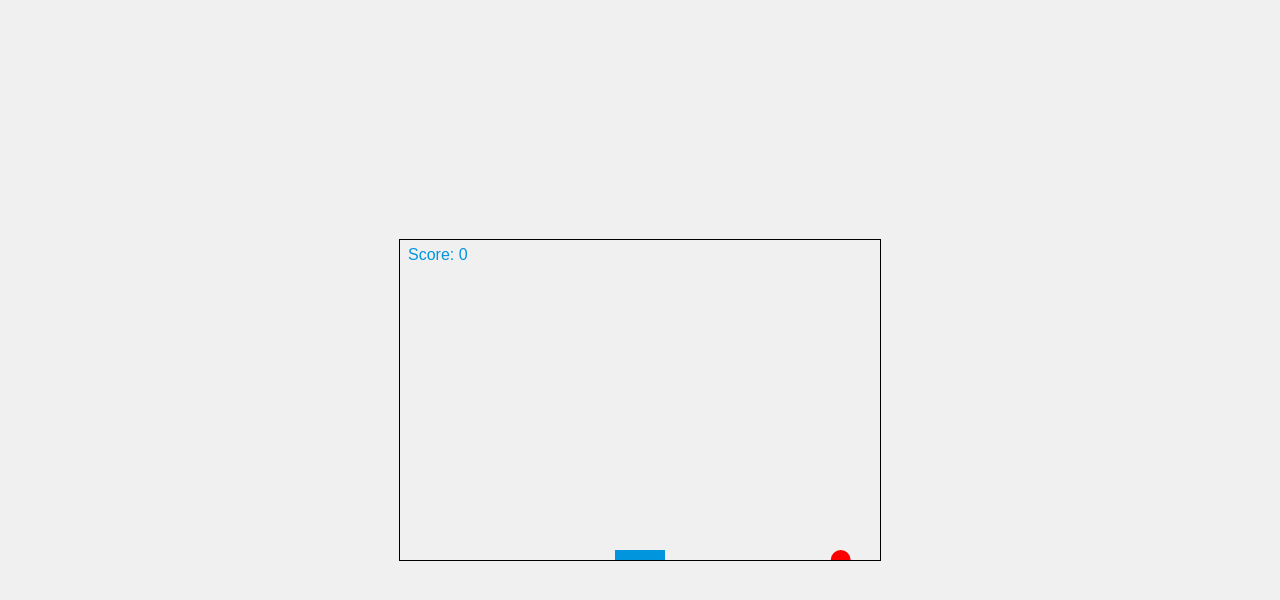
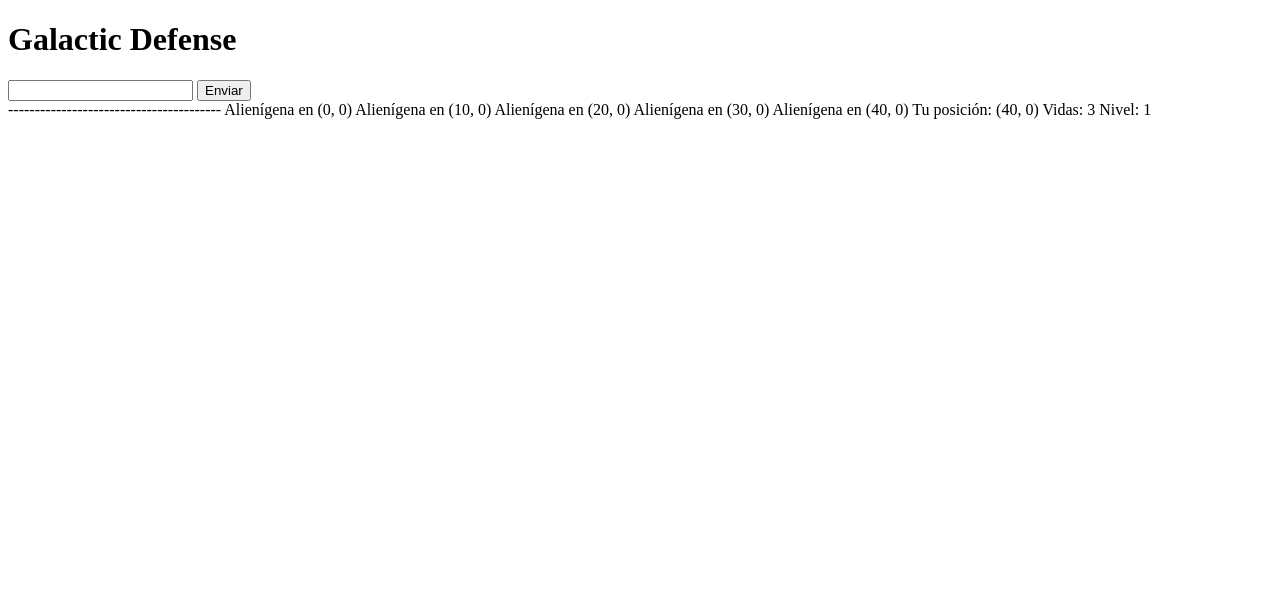
Before and after one commit to rflandivar/catch-the-fruit, a plain HTML site: page index.html in a window 1280 px wide. Drawn offline with Linux system fonts and the light colour scheme.

Commit message:
Add files via upload

```diff
--- a/index.html
+++ b/index.html
@@ -1,27 +1,13 @@
-
 <!DOCTYPE html>
-<html lang="en">
+<html>
 <head>
-    <meta charset="UTF-8">
-    <meta name="viewport" content="width=device-width, initial-scale=1.0">
-    <title>Catch the Fruit Game</title>
-    <style>
-        body, html {
-            margin: 0;
-            padding: 0;
-            display: flex;
-            justify-content: center;
-            align-items: center;
-            height: 100vh;
-            background-color: #f0f0f0;
-        }
-        canvas {
-            border: 1px solid black;
-        }
-    </style>
+  <title>Galactic Defense</title>
 </head>
 <body>
-    <canvas id="gameCanvas" width="480" height="320"></canvas>
-    <script src="game.js"></script>
+  <h1>Galactic Defense</h1>
+  <input id="entrada" type="text" />
+  <button id="enviar">Enviar</button>
+  <div id="salida"></div>
+  <script src="script.js"></script>
 </body>
 </html>
--- /dev/null
+++ b/script.js
@@ -0,0 +1,78 @@
+const entrada = document.getElementById('entrada');
+const enviar = document.getElementById('enviar');
+const salida = document.getElementById('salida');
+
+let jugador = {
+  x: 40,
+  vidas: 3
+};
+
+let alienigenas = [];
+let nivel = 1;
+
+function iniciarJuego() {
+  for (let i = 0; i < 5; i++) {
+    alienigenas.push({ x: i * 10, y: 0 });
+  }
+  dibujarPantalla();
+}
+
+function procesarEntrada() {
+  const comando = entrada.value.trim().toLowerCase();
+  entrada.value = "";
+  if (comando === "izquierda") {
+    jugador.x -= 10;
+  } else if (comando === "derecha") {
+    jugador.x += 10;
+  } else if (comando === "disparar") {
+    for (let i = 0; i < alienigenas.length; i++) {
+      if (alienigenas[i].x === jugador.x) {
+        alienigenas.splice(i, 1);
+        break;
+      }
+    }
+  }
+  actualizarAlienigenas();
+  dibujarPantalla();
+}
+
+function actualizarAlienigenas() {
+  for (let i = 0; i < alienigenas.length; i++) {
+    alienigenas[i].y += 1;
+    if (alienigenas[i].y > 40) {
+      jugador.vidas -= 1;
+      alienigenas.splice(i, 1);
+    }
+  }
+  if (alienigenas.length === 0) {
+    nivel += 1;
+    for (let i = 0; i < 5; i++) {
+      alienigenas.push({ x: i * 10, y: 0 });
+    }
+  }
+  if (jugador.vidas === 0) {
+    salida.textContent = "Game Over! Has perdido todas tus vidas.";
+  }
+}
+
+function dibujarPantalla() {
+  let pantalla = "";
+  for (let i = 0; i < 40; i++) {
+    pantalla += "-";
+  }
+  pantalla += "\n";
+  for (let i = 0; i < 40; i++) {
+    pantalla += " ";
+  }
+  pantalla += "\n";
+  for (let i = 0; i < alienigenas.length; i++) {
+    pantalla += `Alienígena en (${alienigenas[i].x}, ${alienigenas[i].y})\n`;
+  }
+  pantalla += `Tu posición: (${jugador.x}, 0)\n`;
+  pantalla += `Vidas: ${jugador.vidas}\n`;
+  pantalla += `Nivel: ${nivel}\n`;
+  salida.textContent = pantalla;
+}
+
+iniciarJuego();
+enviar.addEventListener("click", procesarEntrada);
```
